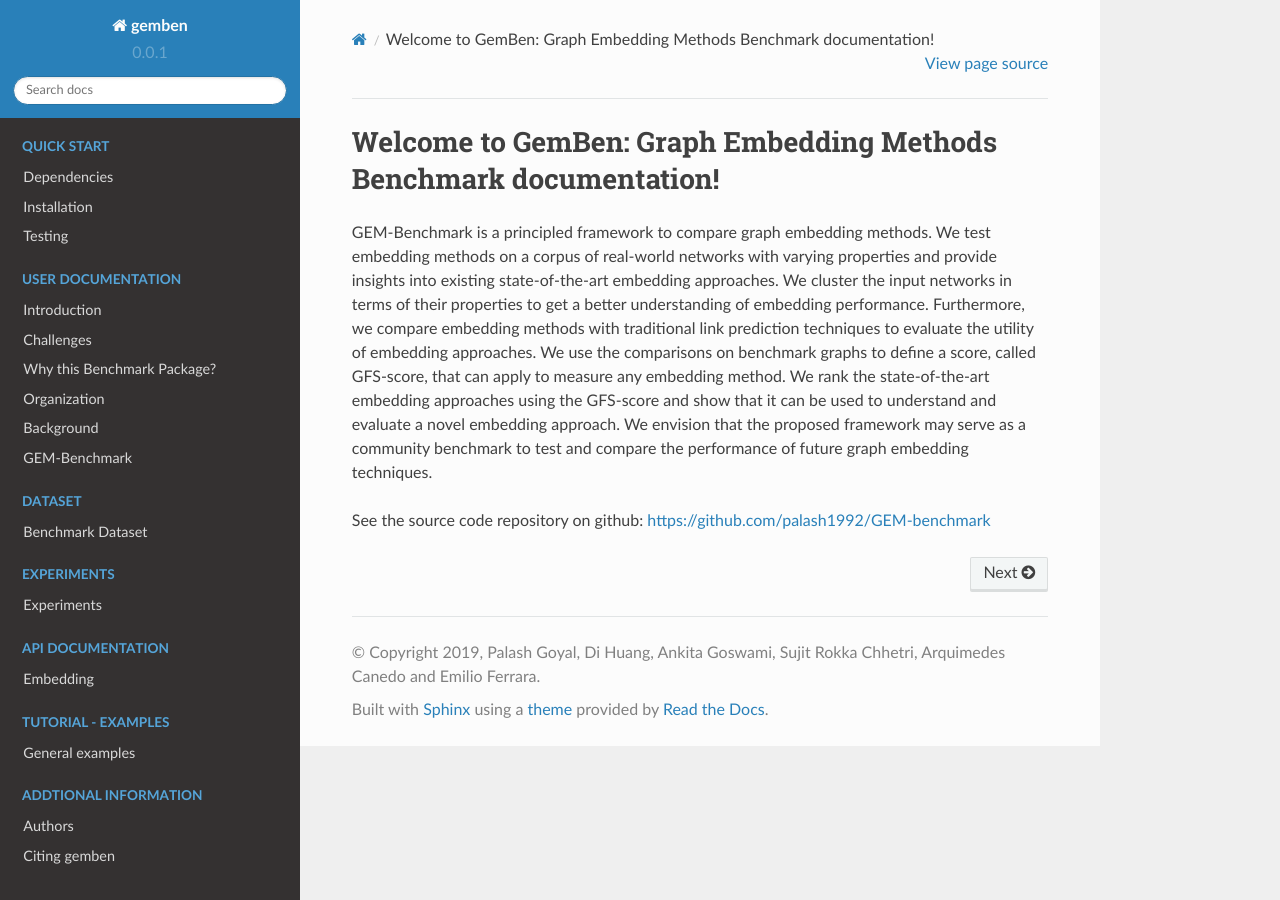
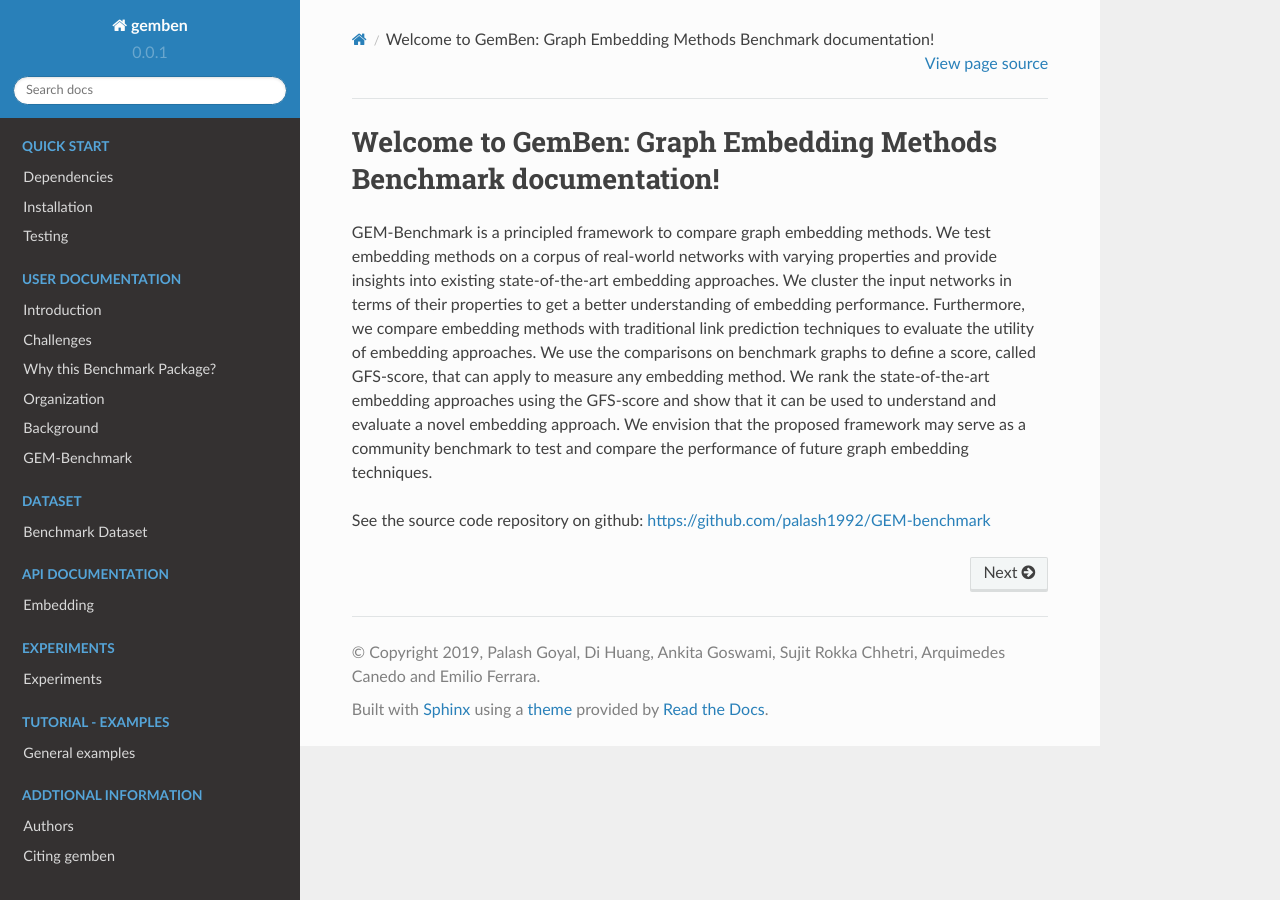
Before and after one commit to Sujit-O/gemben, a Sphinx documentation site: the page built from docs/source/index.rst, in a window 1280 px wide. Built offline with Sphinx 7.4.7 and the Read the Docs theme 2.0.0, drawn with Linux system fonts in a browser that asks for light colours; formulas are drawn with MathJax 3.

```diff
--- a/docs/source/index.rst
+++ b/docs/source/index.rst
@@ -42,16 +42,16 @@ See the source code repository on github: https://github.com/palash1992/GEM-benc
 .. toctree::
    :maxdepth: 2
    :hidden:
-   :caption: Experiments
+   :caption: API Documentation
 
-   exp
+   api
 
 .. toctree::
    :maxdepth: 2
    :hidden:
-   :caption: API Documentation
+   :caption: Experiments
 
-   api
+   exp
 
 .. toctree::
    :maxdepth: 2
```
